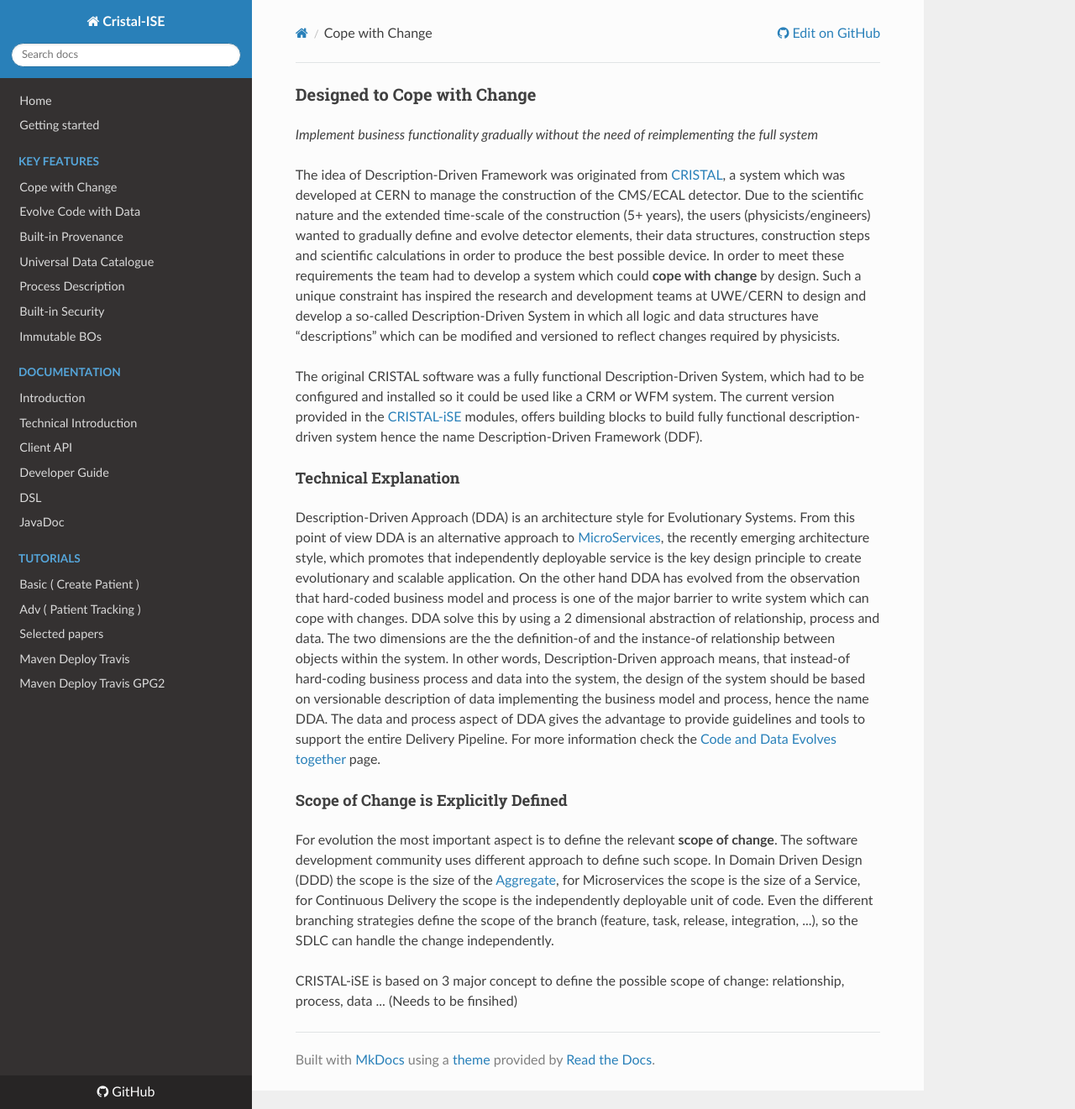
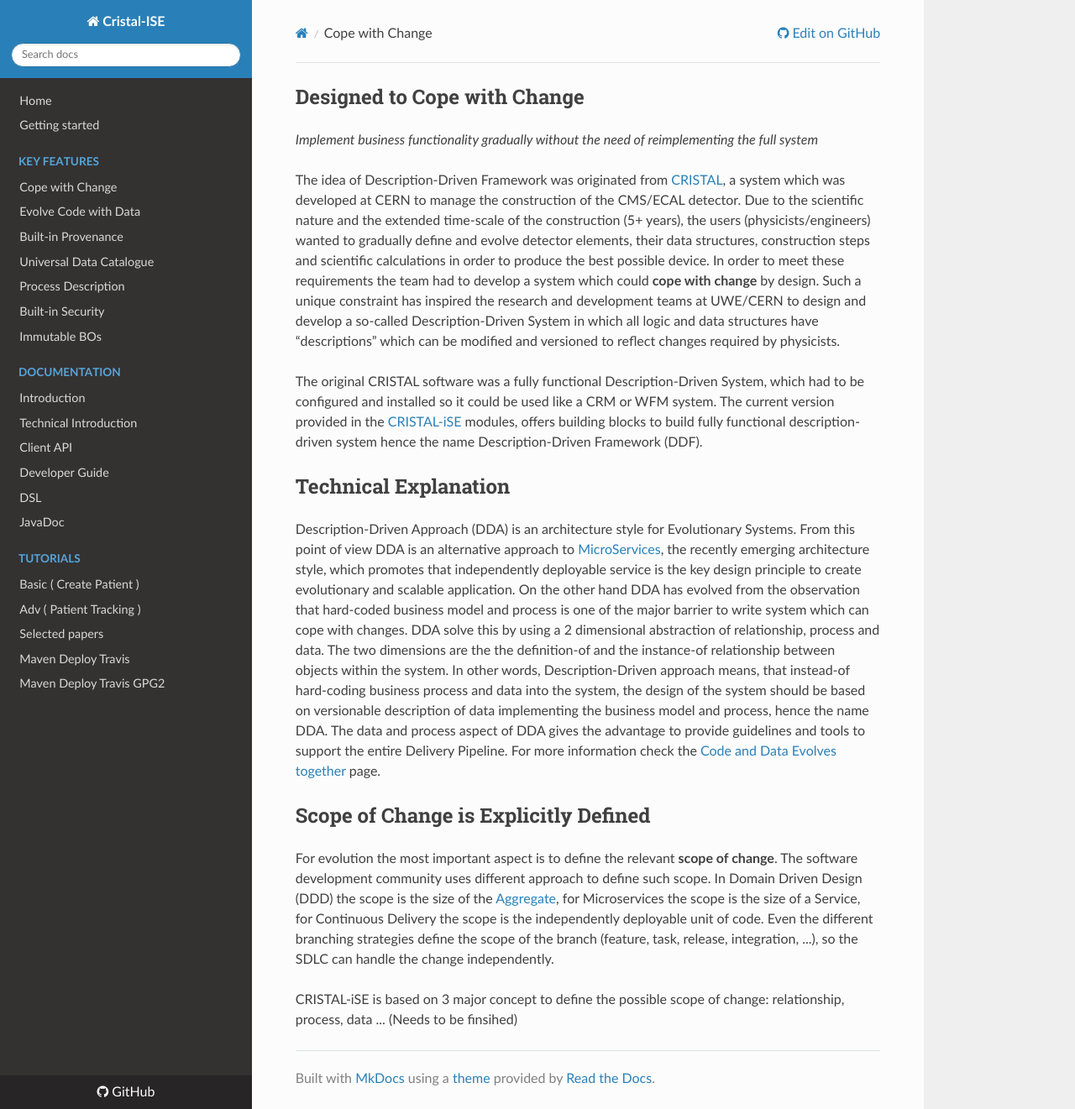
Before and after one commit to cristal-ise/cristal-ise, an MkDocs documentation site: the page built from docs/Cope-with-Change.md, in a window 1280 px wide and 1321 px high. Shown: the whole window at 84% size. Built offline with MkDocs 1.6.1, drawn with Linux system fonts in a browser that asks for light colours; nearby versions of some CDN libraries.

```diff
--- a/docs/Cope-with-Change.md
+++ b/docs/Cope-with-Change.md
@@ -1,14 +1,19 @@
-### Designed to Cope with Change
+Designed to Cope with Change
+----------------------------
+
 _Implement business functionality gradually without the need of reimplementing the full system_
 
 The idea of Description-Driven Framework was originated from [CRISTAL](http://proj-cristal.web.cern.ch/proj-cristal/), a system which was developed at CERN to manage the construction of the CMS/ECAL detector. Due to the scientific nature and the extended time-scale of the construction (5+ years), the users (physicists/engineers) wanted to gradually define and evolve detector elements, their data structures, construction steps and scientific calculations in order to produce the best possible device. In order to meet these requirements the team had to develop a system which could **cope with change** by design. Such a unique constraint has inspired the research and development teams at UWE/CERN to design and develop a so-called Description-Driven System in which all logic and data structures have “descriptions” which can be modified and versioned to reflect changes required by physicists.
 
 The original CRISTAL software was a fully functional Description-Driven System, which had to be configured and installed so it could be used like a CRM or WFM system. The current version provided in the [CRISTAL-iSE](/cristal-ise) modules, offers building blocks to build fully functional description-driven system hence the name Description-Driven Framework (DDF).
 
-#### Technical Explanation
+Technical Explanation
+----------------------------
+
 Description-Driven Approach (DDA) is an architecture style for Evolutionary Systems. From this point of view DDA is an alternative approach to [MicroServices](https://www.thoughtworks.com/insights/blog/microservices-evolutionary-architecture), the recently emerging architecture style, which promotes that independently deployable service is the key design principle to create evolutionary and scalable application. On the other hand DDA has evolved from the observation that hard-coded business model and process is one of the major barrier to write system which can cope with changes. DDA solve this by using a 2 dimensional abstraction of relationship, process and data. The two dimensions are the the definition-of and the instance-of relationship between objects within the system. In other words, Description-Driven approach means, that instead-of hard-coding business process and data into the system, the design of the system should be based on versionable description of data implementing the business model and process, hence the name DDA. The data and process aspect of DDA gives the advantage to provide guidelines and tools to support the entire Delivery Pipeline. For more information check the [Code and Data Evolves together](Evolve-Code-with-Data) page.
 
-#### Scope of Change is Explicitly Defined
+Scope of Change is Explicitly Defined
+----------------------------
 
 For evolution the most important aspect is to define the relevant **scope of change**. The software development community uses different approach to define such scope. In Domain Driven Design (DDD) the scope is the size of the [Aggregate](http://martinfowler.com/bliki/DDD_Aggregate.html), for Microservices the scope is the size of a Service, for Continuous Delivery the scope is the independently deployable unit of code. Even the different branching strategies define the scope of the branch (feature, task, release, integration, ...), so the SDLC can handle the change independently.
 
```
